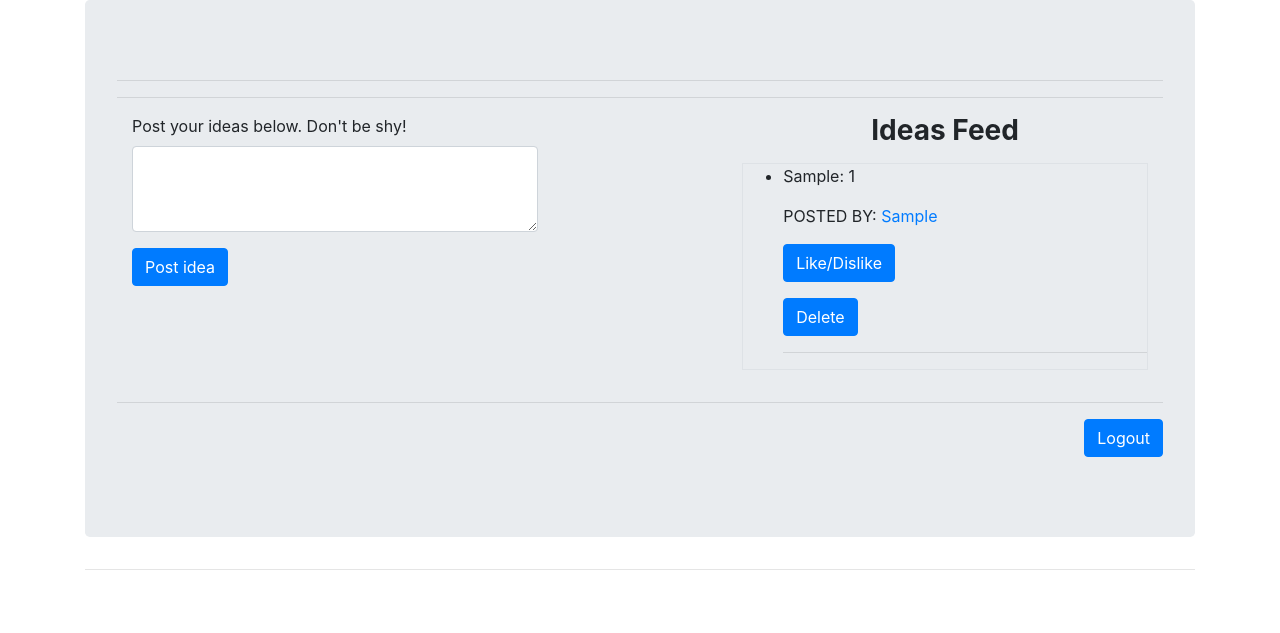
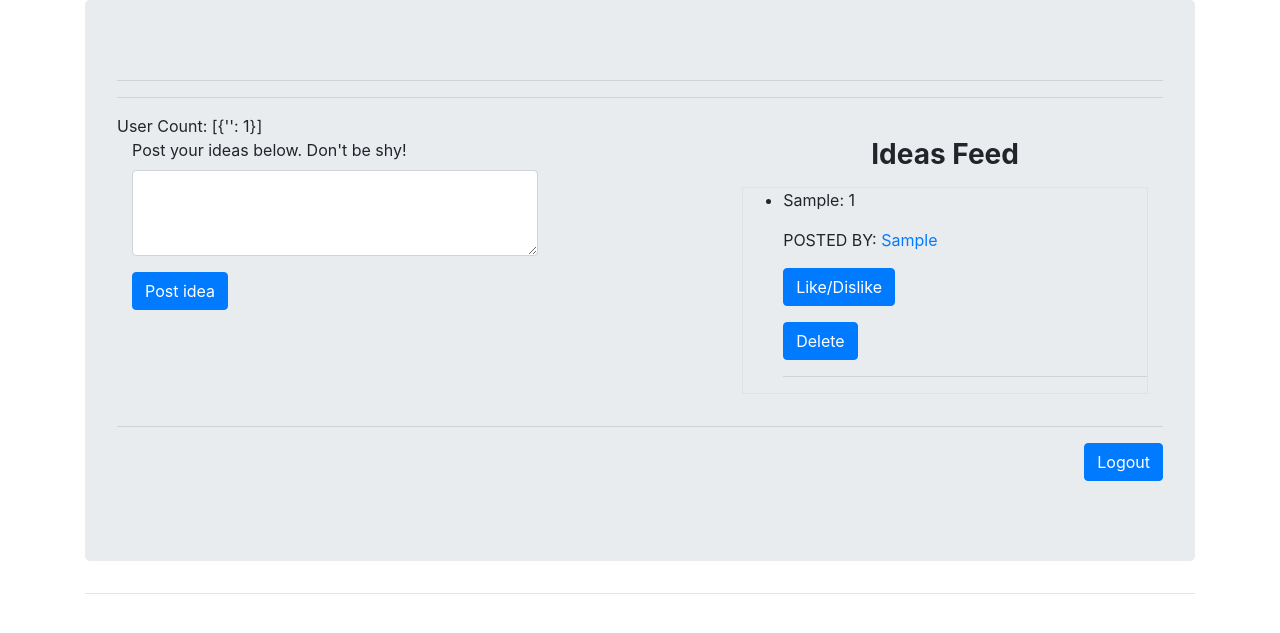
Before and after one commit to codingdojo-projects-algos-06-19/algos_final, a Flask app: page /users/welcome in a window 1280 px wide. Shown: the part 101-734 px from the top of the page. Run offline with Flask 2, Linux system fonts and the light colour scheme; the visitor is signed in with stand-in values (Sample User, id 1); tables that the repository leaves empty or names only in its code hold one stand-in row (values such as "Sample post"); some libraries are stand-ins or nearby versions.

Commit message:
problems with counter - still need to do more css styling

```diff
--- a/git_project_assignment/server.py
+++ b/git_project_assignment/server.py
@@ -28,21 +28,27 @@ def add_user_to_db():
     if len(request.form['first_name']) <= 1:
         is_valid = False
         flash("Please enter a FIRST NAME") # maybe replace flashes with Ajax/jQuery if time allows
+        return redirect('/')
     if len(request.form['last_name']) <= 1:
         is_valid = False
         flash("Please enter a LAST NAME")
+        return redirect('/')
     if len(request.form['email']) <= 1:
         is_valid = False
         flash("Please enter an EMAIL")
+        return redirect('/')
     if not EMAIL_REGEX.match(request.form['email']):
         is_valid = False
         flash("Invalid email address format")
+        return redirect('/')
     if len(request.form['password1']) <= 5:
         is_valid = False
         flash("Password must be 5 or more characters")
+        return redirect('/')
     if (request.form['password1'] != request.form['password2']):
         is_valid = False
         flash("Passwords do not match!")
+        return redirect('/')
 
     if is_valid:
         mysql = connectToMySQL('great_ideas')
@@ -71,7 +77,7 @@ def add_user_to_db():
         session['userid'] = result[0]['id']
         flash("You've Successfully Added a Friend!")
 
-    return redirect('/users/welcome')
+        return redirect('/users/welcome')
 
 
 
@@ -139,15 +145,22 @@ def welcome():
         # }
 
         mysql3 = connectToMySQL('great_ideas')
-        ideaText2 = "SELECT * FROM users JOIN ideas ON users.id=ideas.user_id JOIN likes ON ideas.id=likes.quote_id WHERE users.id = likes.user_id ORDER BY ideas.id DESC;"
+        ideaText2 = "SELECT * FROM users JOIN ideas ON users.id=ideas.user_id JOIN likes ON ideas.id=likes.idea_id WHERE users.id = likes.user_id ORDER BY ideas.id DESC;"
         data2 = {
             "_id": session['userid']
         }
 
         mysql3.query_db(ideaText2, data2)
 
+        mysql4 = connectToMySQL('great_ideas')
+        ideaText4 = "SELECT COUNT(id) AS '' FROM users ORDER BY id;"
+        num_users = mysql4.query_db(ideaText4)
 
-        return render_template("welcome.html", result_user=resulting_user[0], resultIdeas = resultIdea)
+        print(num_users)
+
+
+
+        return render_template("welcome.html", result_user=resulting_user[0], resultIdeas = resultIdea, user_count = num_users)
 
 
 
--- a/git_project_assignment/templates/view_post.html
+++ b/git_project_assignment/templates/view_post.html
@@ -38,6 +38,9 @@
             {% endwith %}
             <hr>
 
+
+
+
             <div class="container">
                 <h3><p>{{user}} says: {{idea_content}}</p></h3>
             </div>
--- a/git_project_assignment/templates/welcome.html
+++ b/git_project_assignment/templates/welcome.html
@@ -61,6 +61,7 @@
 
                 <hr>
 
+                User Count: {{user_count}}
 
 
                 <div class="container">
```
